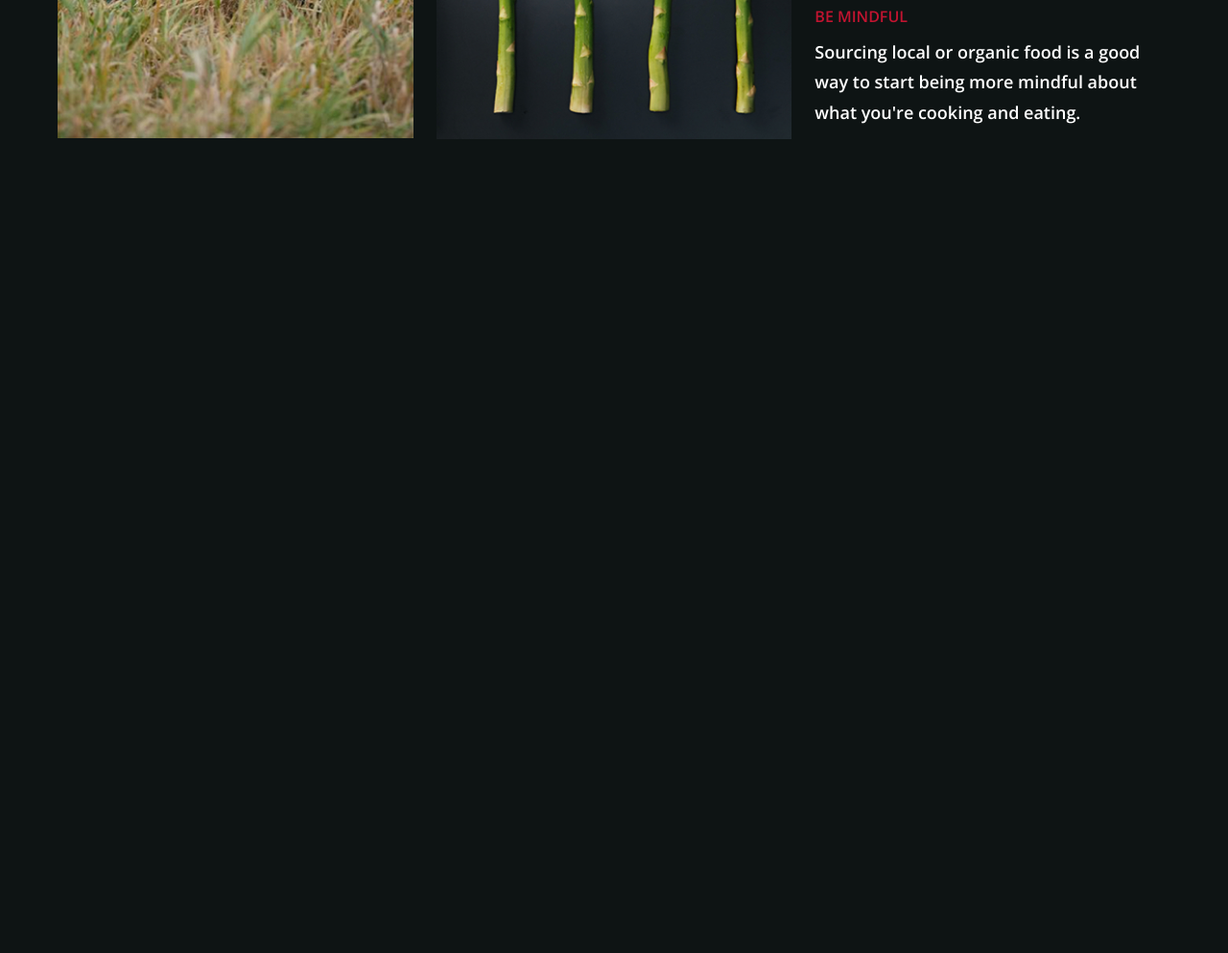
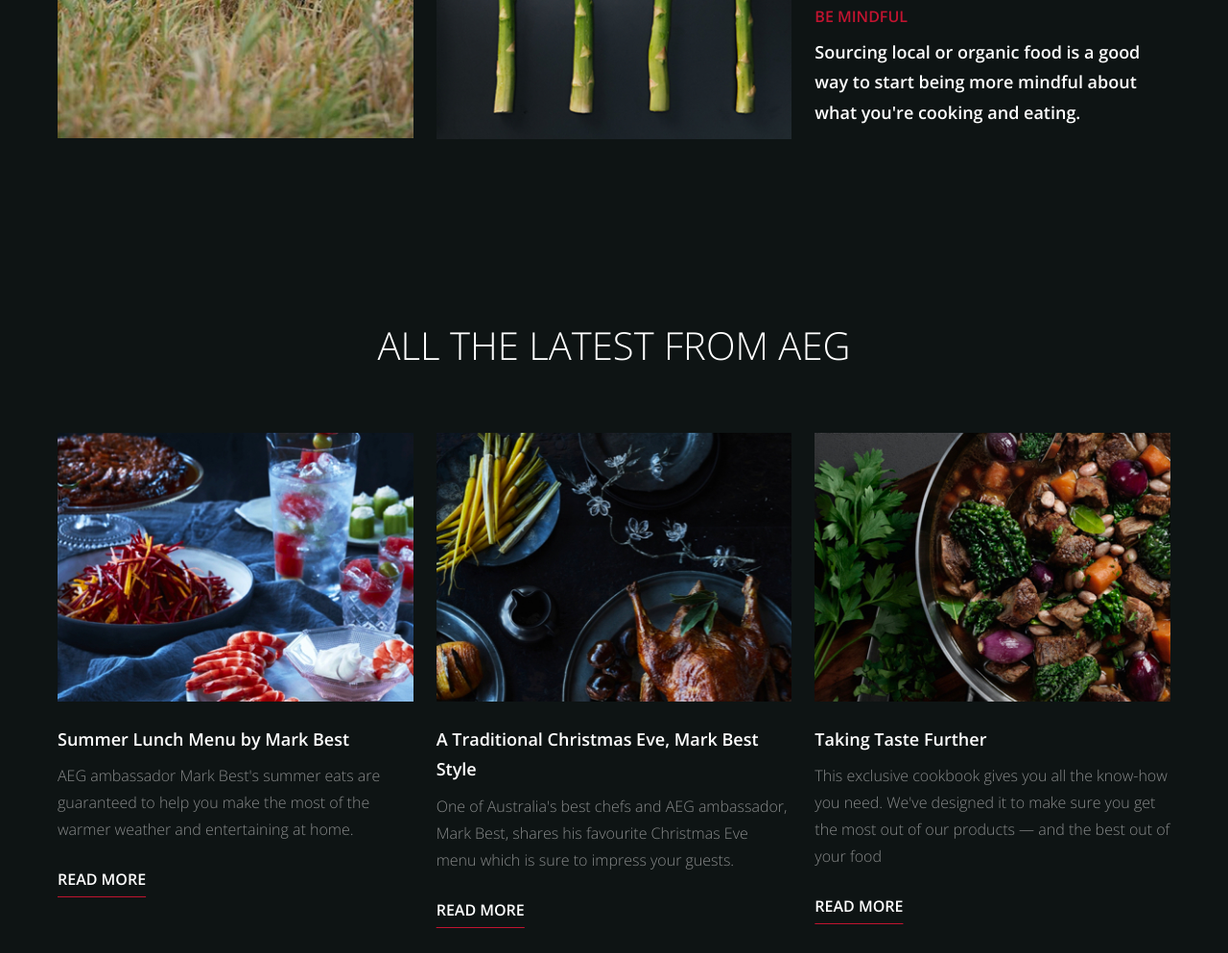
Before and after one commit to ianpamintuan/filta-fe, a website built with Vite: page index.html in a window 1280 px wide. Shown: the part 615-1608 px from the top of the page at 96% size. Before the commit the page ends 944 px from the top, so only its background shows below. Built offline with nearby package versions, Linux system fonts and the light colour scheme.

Commit message:
feat: BlogSection component

```diff
--- /dev/null
+++ b/components/BlogSection/BlogSection.js
@@ -0,0 +1,44 @@
+import './styles.css';
+
+export const BlogSection = () => {
+  return `
+        <section class="blog">
+            <h1>ALL THE LATEST FROM AEG</h1>
+            <div class="blog__container">
+                <a class="blog__item" href="#">
+                    <img src="/img/blog/Image-01.jpg" alt="Summer Lunch Menu" srcSet="/img/gallery/Image-01@2x.jpg 2x" />
+                    <div>
+                        <h2>Summer Lunch Menu by Mark Best</h2>
+                        <p>
+                            AEG ambassador Mark Best's summer eats are guaranteed to help you make the most of the warmer weather and entertaining at home.
+                        </p>
+                    </div>
+                    <span >READ MORE</span>
+                </a>
+                <a class="blog__item" href="#">
+                    <img src="/img/blog/Image-02.jpg" alt="A Traditional Christmas Eve" srcSet="/img/gallery/Image-02@2x.jpg 2x" />
+                    <div>
+                        <h2>A Traditional Christmas Eve, Mark Best Style</h2>
+                        <p>
+                            One of Australia's best chefs and AEG ambassador, Mark Best, shares his favourite Christmas Eve menu which is sure to impress your guests.
+                        </p>
+                    </div>
+                    <span>READ MORE</span>
+                </a>
+                <a class="blog__item" href="#">
+                    <img src="/img/blog/Image-03.jpg" alt="Taking Taste Further" srcSet="/img/gallery/Image-03@2x.jpg 2x" />
+                    <div>
+                        <h2>Taking Taste Further</h2>
+                        <p>
+                            This exclusive cookbook gives you all the know-how you need. We've designed it to make sure you get the most out of our products —
+                            and the best out of your food
+                        </p>
+                    </div>
+                    <span>READ MORE</span>
+                </a>
+            </div>
+        </section>
+    `;
+};
+
+export default BlogSection;
--- /dev/null
+++ b/components/BlogSection/index.js
@@ -0,0 +1 @@
+export * from './BlogSection';
--- /dev/null
+++ b/components/BlogSection/styles.css
@@ -0,0 +1,60 @@
+.blog {
+  display: flex;
+  flex-direction: column;
+  margin-top: 180px;
+  gap: calc(var(--spacing-l) * 2);
+}
+
+.blog h1 {
+  font-size: 40px;
+  text-align: center;
+}
+
+.blog__container {
+  display: flex;
+  gap: var(--spacing-l);
+}
+
+.blog__item {
+  flex-basis: 33.33%;
+  display: flex;
+  flex-direction: column;
+  gap: var(--spacing-l);
+}
+
+.blog__item h2 {
+  font-size: 18px;
+}
+
+.blog__item p {
+  color: var(--gray);
+}
+
+.blog__item h2,
+.blog__item span {
+  font-family: 'OpenSans-SemiBold';
+}
+
+.blog__item span {
+  text-decoration: underline var(--red);
+  text-underline-offset: var(--spacing-s);
+}
+
+.blog__item:hover img {
+  transition: transform 0.4s cubic-bezier(0.65, 0, 0.35, 1);
+  transform: scale(1.02);
+}
+
+.blog__item:hover span {
+  text-underline-offset: 0.4em;
+  color: var(--red);
+  transition:
+    color 0.2s,
+    text-underline-offset 0.2s;
+}
+
+@media screen and (max-width: 767px) {
+  .blog__container {
+    flex-direction: column;
+  }
+}
--- a/index.html
+++ b/index.html
@@ -7,7 +7,7 @@
     <title>Filta Frontend Test</title>
   </head>
   <body>
-    <div id="app"></div>
+    <main id="app"></main>
     <script type="module" src="/main.js"></script>
   </body>
 </html>
--- a/main.js
+++ b/main.js
@@ -4,10 +4,12 @@ import javascriptLogo from './javascript.svg';
 import viteLogo from '/vite.svg';
 import { setupCounter } from './counter.js';
 import { Gallery } from './components/Gallery';
+import BlogSection from './components/BlogSection/BlogSection';
 
 document.querySelector('#app').innerHTML = `
   <div class="container">
     ${Gallery()}
+    ${BlogSection()}
   </div>
 `;
 
--- a/style.css
+++ b/style.css
@@ -21,6 +21,7 @@
   --dark-bg: #0e1414;
   --white: #fff;
   --red: #c11430;
+  --gray: #888a8a;
 }
 
 @font-face {
@@ -55,6 +56,11 @@ body {
 
 img {
   width: 100%;
+  max-width: 100%;
+}
+
+p {
+  margin: 0;
 }
 
 .container {
```
Also changed, not shown: public/img/blog/Image-01.jpg (added), public/img/blog/Image-01@2x.jpg (added), public/img/blog/Image-02.jpg (added), public/img/blog/Image-02@2x.jpg (added), public/img/blog/Image-03.jpg (added), public/img/blog/Image-03@2x.jpg (added).
